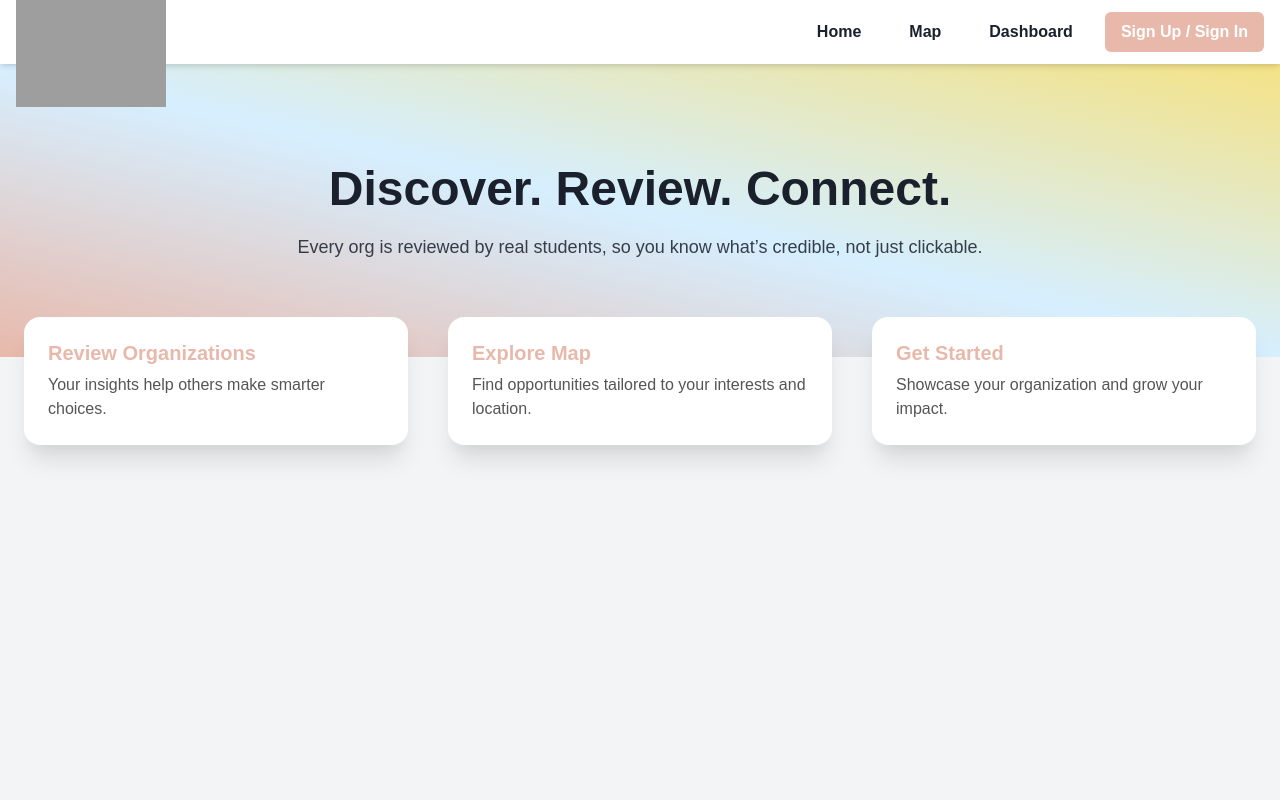
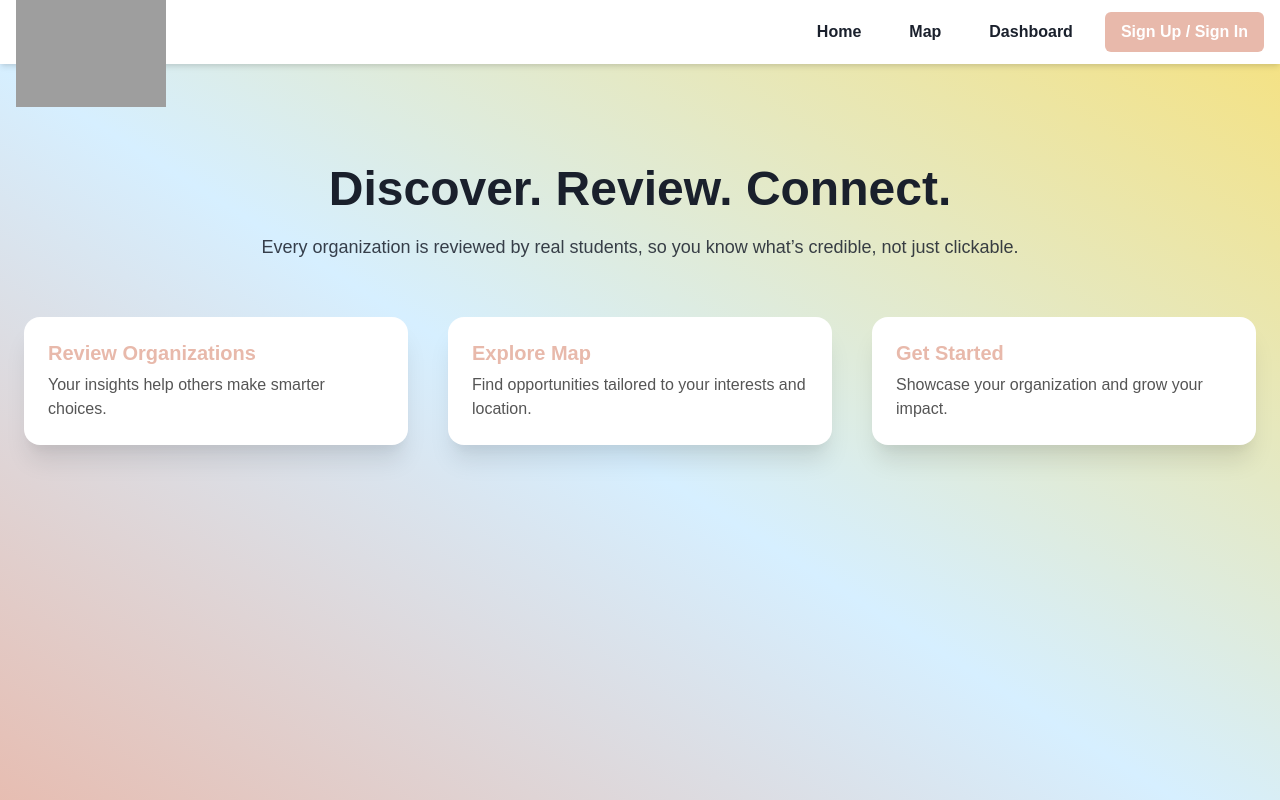
Before and after one commit to aroralakshita/credimap, a React (Create React App) app in the folder client/: page / in a window 1280 px wide. Shown: the top 800 px of the page. Built offline with nearby package versions, Linux system fonts and the light colour scheme; grey boxes are pictures that could not be loaded; the HTML template or start-up script is replaced by a standard one.

Commit message:
fixed layout

```diff
--- a/client/src/pages/Home.js
+++ b/client/src/pages/Home.js
@@ -8,6 +8,10 @@ export default function Home() {
   const navigate = useNavigate();
   return (
     <Layout>
+        <Box
+    bgGradient="linear(to-tr, #E8B9AB, #D6EFFF, #F4E285)" // vertical gradient ending in yellow
+    minH="100vh"
+  >
       {/* Hero Section */}
       <Flex
         direction="column"
@@ -16,14 +20,13 @@ export default function Home() {
         textAlign="center"
         py={24}
         px={6}
-        bgGradient="linear(to-tr, #E8B9AB, #D6EFFF, #F4E285)"
         color="255"
       >
         <Heading fontSize={{ base: "4xl", md: "5xl" }} fontWeight="bold">
           Discover. Review. Connect.
         </Heading>
         <Text mt={4} fontSize={{ base: "md", md: "lg" }} maxW="3xl" opacity={0.85}>
-          Every org is reviewed by real students, so you know what’s credible, not just clickable.
+          Every organization is reviewed by real students, so you know what’s credible, not just clickable.
         </Text>
 
         {/*<HStack spacing={4} mt={8}>
@@ -78,6 +81,7 @@ export default function Home() {
           ))}
         </SimpleGrid>
       </Box>
+      </Box>
     </Layout>
   );
 }
```
